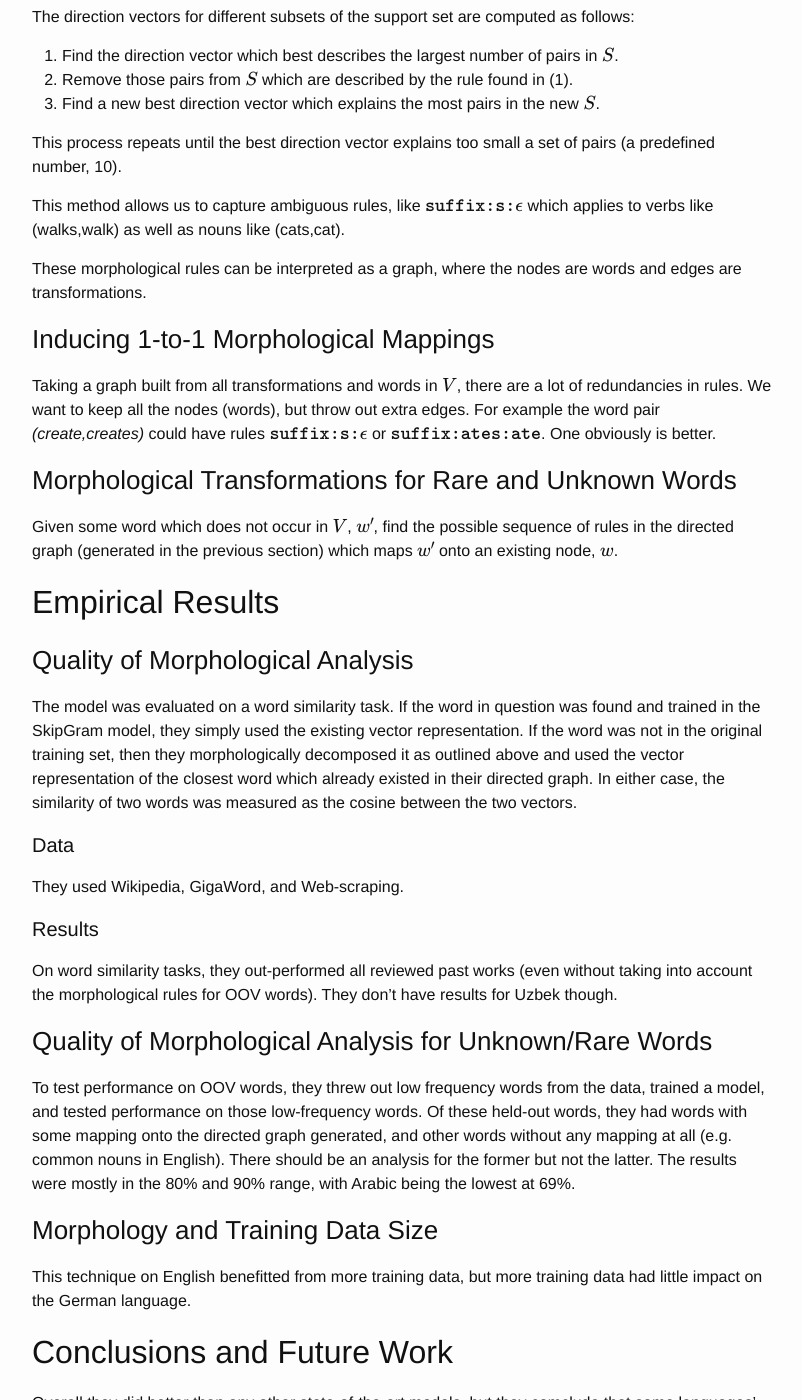
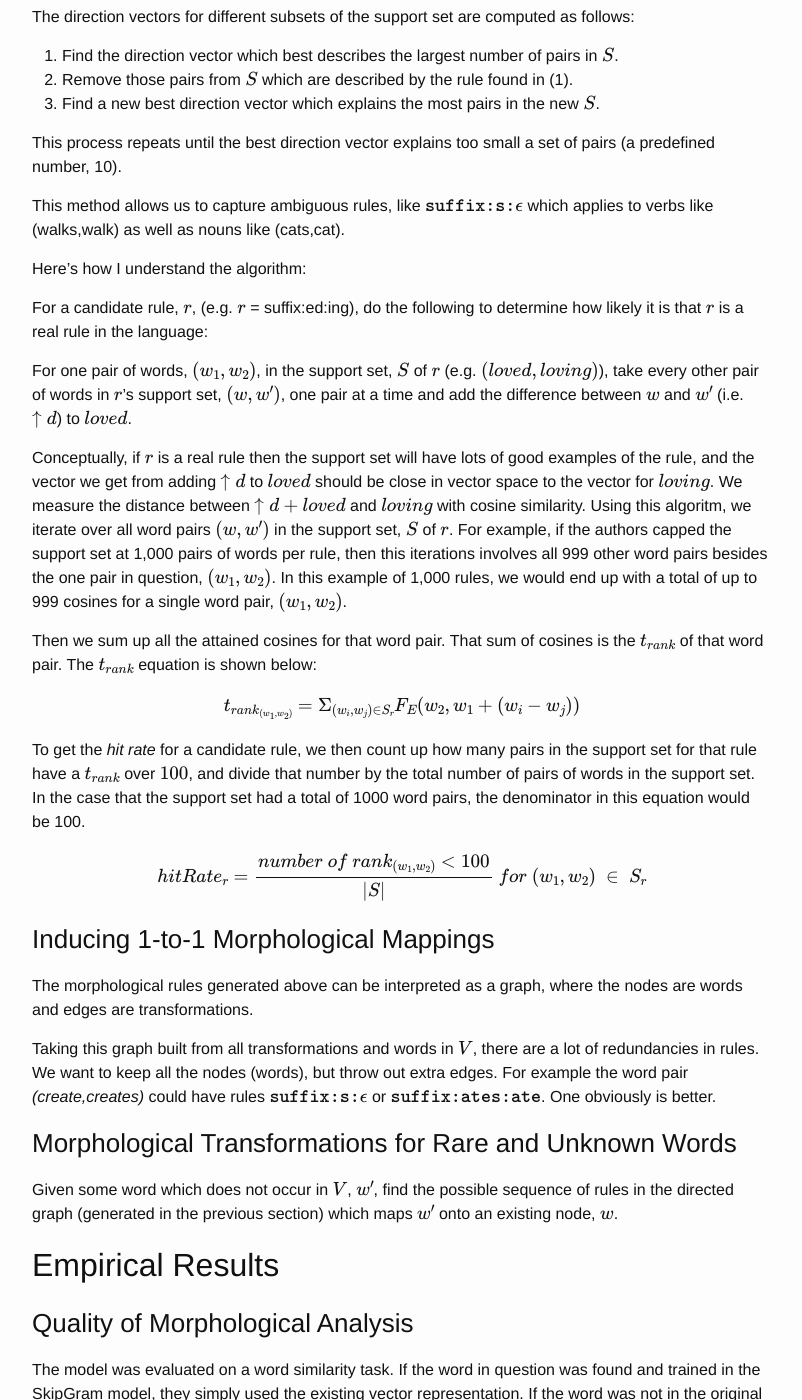
Before and after one commit to JRMeyer/jrmeyer.github.io, a Jekyll site: the page built from _posts/2016-01-20-Soricut-and-Och-2015.markdown, in a window 1280 px wide and 1400 px high, scrolled down 2495 px. Shown: the whole window, without its empty margins (238-1040 px from the left). Built offline with Jekyll 4.4.1, drawn with Linux system fonts in a browser that asks for light colours; formulas are drawn with MathJax 3; comment, search, counter and statistics services are not loaded.

Commit message:
added some extra explanation and equations

```diff
--- a/_posts/2016-01-20-Soricut-and-Och-2015.markdown
+++ b/_posts/2016-01-20-Soricut-and-Och-2015.markdown
@@ -113,12 +113,28 @@ This process repeats until the best direction vector explains too small a set of
 
 This method allows us to capture ambiguous rules, like $$\texttt{suffix:s:$\epsilon$}$$ which applies to verbs like (walks,walk) as well as nouns like (cats,cat).
 
-These morphological rules can be interpreted as a graph, where the nodes are words and edges are transformations.
+Here's how I understand the algorithm:
+
+For a candidate rule, $$r$$, (e.g. $$r$$ = suffix:ed:ing), do the following to determine how likely it is that $$r$$ is a real rule in the language:
+
+For one pair of words, $$(w_1,w_2)$$, in the support set, $$S$$ of $$r$$ (e.g. $$(loved, loving)$$), take every other pair of words in $$r$$'s support set, $$(w,w')$$, one pair at a time and add the difference between $$w$$ and $$w'$$ (i.e. $$\uparrow d$$) to $$loved$$.
+
+Conceptually, if $$r$$ is a real rule then the support set will have lots of good examples of the rule, and the vector we get from adding $$\uparrow d$$ to $$loved$$ should be close in vector space to the vector for $$loving$$. We measure the distance between $$\uparrow d + loved$$ and $$loving$$ with cosine similarity. Using this algoritm, we iterate over all word pairs $$(w,w')$$ in the support set, $$S$$ of $$r$$. For example, if the authors capped the support set at 1,000 pairs of words per rule, then this iterations involves all 999 other word pairs besides the one pair in question, $$(w_1,w_2)$$. In this example of 1,000 rules, we would end up with a total of up to 999 cosines for a single word pair, $$(w_1,w_2)$$.
+
+Then we sum up all the attained cosines for that word pair. That sum of cosines is the $$t_{rank}$$ of that word pair. The $$t_{rank}$$ equation is shown below:
+
+$$ t_{rank_{(w_1,w_2)}} = \Sigma_{(w_i,w_j) \in S_r} F_E (w_2, w_1 + (w_i-w_j)) $$
+
+To get the *hit rate* for a candidate rule, we then count up how many pairs in the support set for that rule have a $$t_{rank}$$ over $$100$$, and divide that number by the total number of pairs of words in the support set. In the case that the support set had a total of 1000 word pairs, the denominator in this equation would be 100.
+
+$$ hitRate_r = \frac{ number\ of\ rank_{(w_1,w_2)} < 100}{\left\vert{S}\right\vert}\ for\ (w_1,w_2)\ \in\ S_r $$
 
 
 ### Inducing 1-to-1 Morphological Mappings
 
-Taking a graph built from all transformations and words in $$V$$, there are a lot of redundancies in rules. We want to keep all the nodes (words), but throw out extra edges. For example the word pair *(create,creates)* could have rules $$\texttt{suffix:s:$\epsilon$}$$ or $$\texttt{suffix:ates:ate}$$. One obviously is better.
+The morphological rules generated above can be interpreted as a graph, where the nodes are words and edges are transformations.
+
+Taking this graph built from all transformations and words in $$V$$, there are a lot of redundancies in rules. We want to keep all the nodes (words), but throw out extra edges. For example the word pair *(create,creates)* could have rules $$\texttt{suffix:s:$\epsilon$}$$ or $$\texttt{suffix:ates:ate}$$. One obviously is better.
 
 
 ### Morphological Transformations for Rare and Unknown Words
```
